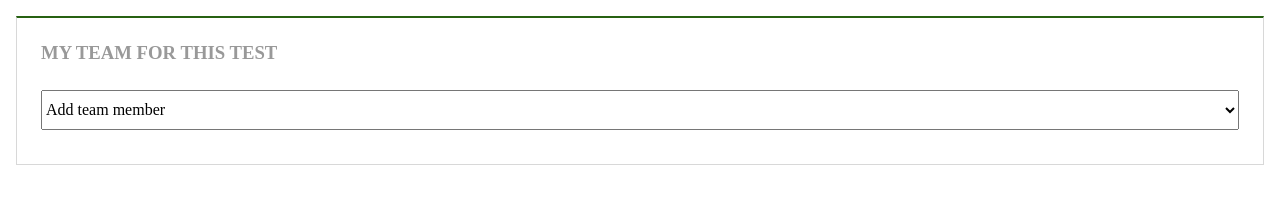
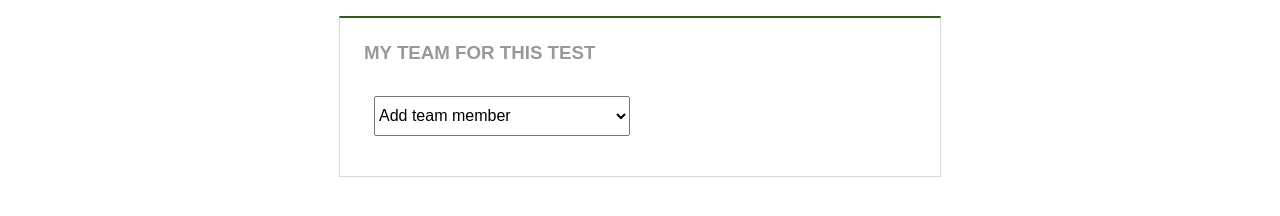
Before and after one commit to Basilews/testbirds-challenge, a React app: page / in a window 1280 px wide. Built offline with nearby package versions, Linux system fonts and the light colour scheme.

Commit message:
add final styles

```diff
--- a/src/index.js
+++ b/src/index.js
@@ -53,9 +53,11 @@ class App extends Component {
     const { query, persons, isExpanded } = this.state;
 
     return (
+      <div className="content">
         <div className="personList">
           <h3 className="title">My team for this test</h3>
-        <div className="persons">
+            <ul className={classNames('persons', { isExpanded })}>
+              <li className="select">
                 <select
                   className="selectBox"
                   onChange={event => this.handleChange(event.target)}>
@@ -64,9 +66,8 @@ class App extends Component {
                     <option key={person.id} value={person.id}>{person.username}</option>
                   )}
                 </select>
-          {query.length > 0 && (
-            <ul className={classNames('personsBlock', isExpanded && 'isExpanded')}>
-              {query.map(person => (
+              </li>
+              {query.length > 0 && query.map(person => (
                 <li
                   key={`person-${person.id}`}
                   className="person">
@@ -86,7 +87,6 @@ class App extends Component {
                 </li>
               ))}
             </ul>
-          )}
           {query.length > 5 && !isExpanded && (
             <div className="showAll" onClick={() => this.expandList()}>
               <span>Show all</span>
--- a/src/style.css
+++ b/src/style.css
@@ -7,9 +7,17 @@ li {
   list-style: none;
 }
 
+.content {
+  min-width: 320px;
+  padding: 16px;
+  box-sizing: border-box;
+}
+
 .personList {
-  margin: 16px;
-  padding: 24px;
+  max-width: 600px;
+  margin: 0 auto;
+  padding: 24px 0;
+  font-family: sans-serif;
   border-top: 2px solid #276112;
   border-right: 1px solid #d8d8d8;
   border-bottom: 1px solid #d8d8d8;
@@ -17,28 +25,33 @@ li {
 }
 
 .title {
-  margin: 0;
+  margin: 0 24px;
   color: #999999;
   text-transform: uppercase;
 }
 
 .selectBox {
-  width: 100%;
+  width: calc(100% - 20px);
   height: 40px;
-  margin: 10px 0;
+  margin: 10px;
 }
 
 .persons {
-  margin-top: 16px;
-}
-
-.personsBlock {
-  max-height: calc(60px * 5);
+  max-height: calc(60px * 6 + 24px);
+  display: flex;
+  flex-direction: column;
+  padding: 16px 24px 0;
+  box-sizing: border-box;
   overflow: hidden;
 }
 
-.personsBlock.isExpanded {
+.persons.isExpanded {
   max-height: 100%;
+}
+
+.person,
+.select {
+  flex-shrink: 0;
 }
 
 .person {
@@ -138,14 +151,13 @@ li {
   position: relative;
   display: block;
   width: 78px;
-  margin-top: -75px;
-  margin-left: -19px;
-  padding: 4px 0;
+  margin-top: -74px;
+  margin-left: -22px;
+  padding: 4px;
   text-align: center;
   font-size: .8em;
   background-color: #ffffff;
-  box-sizing: border-box;
-  filter: drop-shadow(rgba(0, 0, 0, 0.3) 0 2px 10px);
+  filter: drop-shadow(rgba(0, 0, 0, .2) 0 10px 10px);
   transition: opacity .2s;
   opacity: 0;
   z-index: auto;
@@ -155,10 +167,9 @@ li {
   content: "";
   position: absolute;
   bottom: -4px;
-  right: 34px;
+  right: calc(50% - 4px);
   width: 10px;
   height: 10px;
-  margin-left: -50%;
   background-color: #ffffff;
   transform: rotate(45deg);
   transition: opacity .2s;
@@ -172,6 +183,8 @@ li {
   display: flex;
   justify-content: center;
   align-items: center;
+  margin-top: 5px;
+  margin-bottom: -24px;
   background-color: #deffd2;
   font-size: .8em;
   text-transform: uppercase;
@@ -187,3 +200,22 @@ li {
   border-width: 0 1px 1px 0;
   transform: rotate(45deg);
 }
+
+@media (min-width: 768px) {
+  .persons {
+    max-height: 232px;
+    flex-direction: row;
+    flex-wrap: wrap;
+  }
+
+  .person,
+  .select {
+    width: 50%;
+  }
+
+  .personPicture,
+  .selectBox {
+    margin-top: 16px;
+    margin-bottom: 16px;
+  }
+}
```
Also changed, not shown: dist/main.js (deleted), 1 other file. Lines whose indentation alone changed are shown as unchanged.
